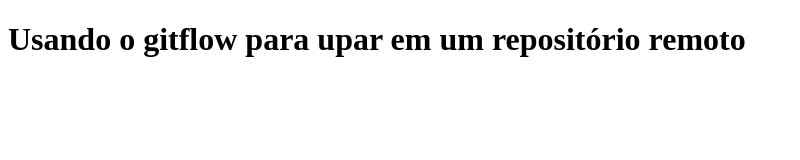
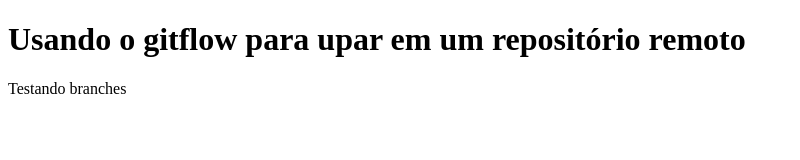
Before and after one commit to Artemis-Rayo/aula_prof_tales, a plain HTML site: page gitflow.html in a window 1280 px wide. Shown: the whole page, without its empty margins (0-800 px from the left). Drawn offline with Linux system fonts and the light colour scheme.

Commit message:
add: index alterado

```diff
--- a/gitflow.html
+++ b/gitflow.html
@@ -7,5 +7,6 @@
 </head>
 <body>
     <h1>Usando o gitflow para upar em um repositório remoto</h1>
+    <p>Testando branches</p>
 </body>
 </html>
```
